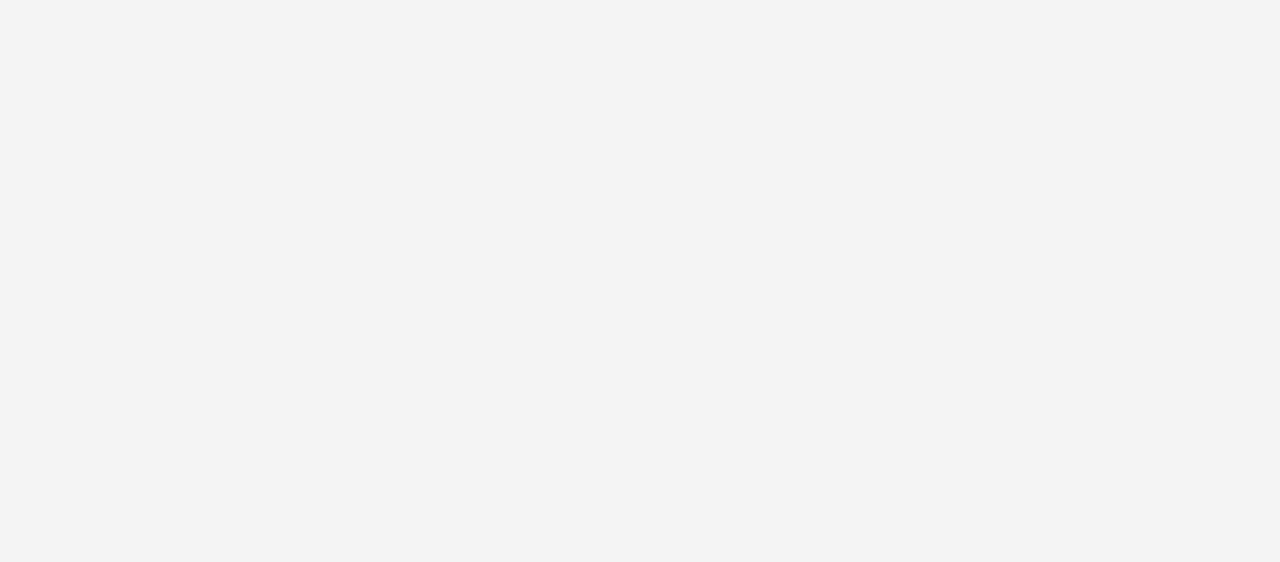
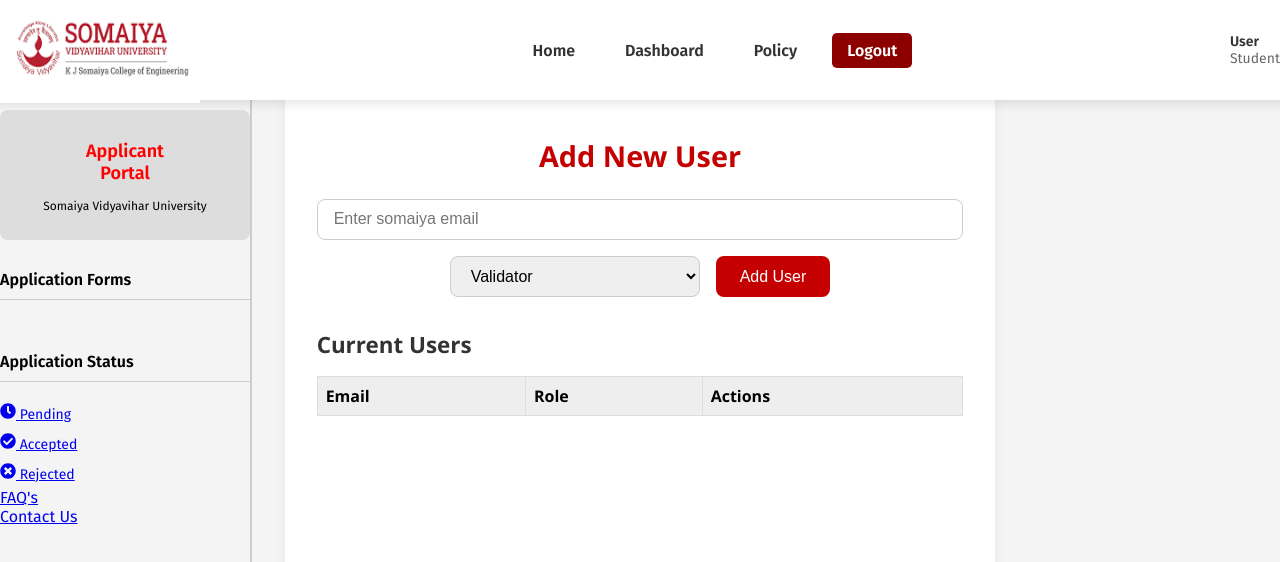
Before and after one commit to desaidevanshu/SDC, a React (Vite) app: page /adduser in a window 1280 px wide. Before the commit this address had no page. Shown: the top 562 px of the page. Built offline with nearby package versions, Linux system fonts and the light colour scheme.

Commit message:
In admin the add user added in the navbar and add user page and also the login page accordingly

```diff
--- a/src/App.jsx
+++ b/src/App.jsx
@@ -26,6 +26,7 @@ import DeptCoordDashboard from "./pages/DepartmentCoordinator";
 import PrincipalDash from "./pages/Principal";
 import InstCoordDash from "./pages/InstituteCoordinator";
 import AdminDashboard from "./pages/Admin";
+import AddUser from "./pages/AddUser";
 
 import "./style.css";
 
@@ -59,6 +60,7 @@ const App = () => {
         <Route path="/principalHome" element={<PrincipalDash />} />
         <Route path="/insticoordHome" element={<InstCoordDash />} />
         <Route path="/AdHome" element={<AdminDashboard />} />
+        <Route path="/adduser" element={<AddUser />} />
         </Routes>
     </Router>
   );
--- a/src/components/Navbar.jsx
+++ b/src/components/Navbar.jsx
@@ -1,3 +1,4 @@
+// Navbar.js
 import React from "react";
 import { Link, useLocation } from "react-router-dom";
 import "../style.css";
@@ -9,10 +10,8 @@ const Navbar = () => {
   const userRole = user?.role || "Student";
   const location = useLocation();
 
-  // Clean display of role (e.g., "Faculty" instead of "Validator")
   let displayRole = userRole === "Validator" ? "Faculty" : userRole;
 
-  // Define dynamic home route based on role
   const roleRoutes = {
     Student: "/home",
     Validator: "/facHome",
@@ -23,7 +22,7 @@ const Navbar = () => {
     Principal: "/principalHome",
   };
 
-  const homeLink = roleRoutes[userRole] || "/home"; // Fallback to student home
+  const homeLink = roleRoutes[userRole] || "/home";
 
   return (
     <nav className="navbar-home">
@@ -33,7 +32,11 @@ const Navbar = () => {
 
       <div className="navbar-center">
         <Link to={homeLink} className="nav-link">Home</Link>
-        <Link to="/dashboard" className="nav-link">Dashboard</Link>
+        {userRole === "Admin" ? (
+          <Link to="/adduser" className="nav-link">Add User</Link>
+        ) : (
+          <Link to="/dashboard" className="nav-link">Dashboard</Link>
+        )}
         <Link to="/policy" className="nav-link">Policy</Link>
         <Link to="/" className="nav-link logout-btn">Logout</Link>
       </div>
--- /dev/null
+++ b/src/components/styles/AddUser.css
@@ -0,0 +1,101 @@
+/* === AddUser Page Styling === */
+
+.add-user-page {
+  max-width: 900px;
+  margin: 2rem auto;
+  background-color: #fff;
+  padding: 2rem 2.5rem;
+  border-radius: 12px;
+  box-shadow: 0 4px 12px rgba(0, 0, 0, 0.05);
+  font-family: 'Segoe UI', sans-serif;
+}
+
+.add-user-page h2 {
+  font-size: 1.8rem;
+  color: #c40000;
+  margin-bottom: 1.5rem;
+  text-align: center;
+}
+
+.add-user-form {
+  display: flex;
+  flex-wrap: wrap;
+  gap: 1rem;
+  justify-content: center;
+  margin-bottom: 2rem;
+}
+
+.add-user-form input[type="email"],
+.add-user-form select {
+  padding: 0.65rem 1rem;
+  font-size: 1rem;
+  border: 1px solid #ccc;
+  border-radius: 8px;
+  min-width: 250px;
+  transition: border 0.2s ease;
+}
+
+.add-user-form input:focus,
+.add-user-form select:focus {
+  border-color: #c40000;
+  outline: none;
+}
+
+.add-user-form button {
+  background-color: #c40000;
+  color: #fff;
+  border: none;
+  border-radius: 8px;
+  padding: 0.65rem 1.5rem;
+  font-size: 1rem;
+  cursor: pointer;
+  transition: background 0.3s ease;
+}
+
+.add-user-form button:hover {
+  background-color: #a00000;
+}
+
+/* === User Table === */
+
+.add-user-page h3 {
+  font-size: 1.4rem;
+  margin-bottom: 1rem;
+  color: #333;
+}
+
+
+/* === Responsive === */
+@media (max-width: 600px) {
+  .add-user-form {
+    flex-direction: column;
+    align-items: stretch;
+  }
+
+  .add-user-form input,
+  .add-user-form select,
+  .add-user-form button {
+    width: 100%;
+  }
+
+  td button {
+    margin-bottom: 0.3rem;
+  }
+}
+
+.layout-container {
+  display: flex;
+  min-height: 100vh;
+  background-color: #f9f9f9;
+}
+
+.main-content {
+  flex: 1;
+  display: flex;
+  flex-direction: column;
+}
+
+.add-user-page {
+  padding: 2rem;
+  flex: 1;
+}
--- /dev/null
+++ b/src/pages/AddUser.jsx
@@ -0,0 +1,105 @@
+import React, { useState, useEffect } from "react";
+import "../components/styles/AddUser.css";
+import Navbar from "../components/Navbar";
+import Sidebar from "../components/Sidebar";
+
+const AddUser = () => {
+  const [email, setEmail] = useState("");
+  const [role, setRole] = useState("Student");
+  const [users, setUsers] = useState([]);
+
+  useEffect(() => {
+    const storedUsers = JSON.parse(localStorage.getItem("userList")) || [];
+    setUsers(storedUsers);
+  }, []);
+
+  const saveUsers = (newUsers) => {
+    localStorage.setItem("userList", JSON.stringify(newUsers));
+    setUsers(newUsers);
+  };
+
+  const handleAddUser = () => {
+    if (!email.endsWith("@somaiya.edu")) {
+      alert("Only somaiya.edu emails allowed");
+      return;
+    }
+
+    const newUser = { email, role };
+    const updatedUsers = [...users, newUser];
+    saveUsers(updatedUsers);
+    setEmail("");
+    setRole("Student");
+    alert("User added successfully!");
+  };
+
+  const handleDelete = (index) => {
+    const updated = users.filter((_, i) => i !== index);
+    saveUsers(updated);
+  };
+
+  const handleEdit = (index) => {
+    const newEmail = prompt("Enter new email", users[index].email);
+    const newRole = prompt("Enter new role", users[index].role);
+    if (newEmail && newRole) {
+      const updated = [...users];
+      updated[index] = { email: newEmail, role: newRole };
+      saveUsers(updated);
+    }
+  };
+
+  return (
+    <div className="layout-container">
+      <Sidebar />
+      <div className="main-content">
+        <Navbar />
+        <div className="add-user-page" style={{ paddingTop: "5rem" }}>
+          <h2>Add New User</h2>
+          <div className="add-user-form">
+            <input
+              type="email"
+              placeholder="Enter somaiya email"
+              value={email}
+              onChange={(e) => setEmail(e.target.value)}
+              required
+            />
+            <select value={role} onChange={(e) => setRole(e.target.value)}>
+
+              <option>Validator</option>
+              <option>Department Coordinator</option>
+              <option>Institute Coordinator</option>
+              <option>HOD</option>
+              <option>Principal</option>
+              <option>Admin</option>
+            </select>
+            <button onClick={handleAddUser}>Add User</button>
+          </div>
+
+          <h3>Current Users</h3>
+          <table>
+            <thead>
+              <tr>
+                <th>Email</th>
+                <th>Role</th>
+                <th>Actions</th>
+              </tr>
+            </thead>
+            <tbody>
+              {users.map((u, i) => (
+                <tr key={i}>
+                  <td>{u.email}</td>
+                  <td>{u.role}</td>
+                  <td>
+                    <button onClick={() => handleEdit(i)}>Edit</button>
+                    <button onClick={() => handleDelete(i)}>Delete</button>
+                  </td>
+                </tr>
+              ))}
+            </tbody>
+          </table>
+        </div>
+      </div>
+    </div>
+  );
+};
+
+export default AddUser;
--- a/src/pages/Login.jsx
+++ b/src/pages/Login.jsx
@@ -37,21 +37,21 @@ const Login = () => {
     }
   };
 
+  // Hardcoded role support
   const VALIDATOR_EMAILS = [
     "devanshu.de@somaiya.edu",
     "smitasankhe@somaiya.edu",
     "vaibhav.vasani@somaiya.edu",
     "swapnil.cp@somaiya.edu",
   ];
-  const DEPT_COORDINATORS = ["swapnil.cp@somaiya.edu","devanshu.de@somaiya.edu"];
-  const INSTI_COORDINATORS = ["smitasankhe@somaiya.edu","devanshu.des@somaiya.edu"];
+  const DEPT_COORDINATORS = ["swapnil.cp@somaiya.edu", "devanshu.de@somaiya.edu"];
+  const INSTI_COORDINATORS = ["smitasankhe@somaiya.edu", "devanshu.des@somaiya.edu"];
   const HOD_EMAILS = ["devanshu.dev@somaiya.edu"];
-  const PRINCIPAL_EMAILS = ["principal.kjsce@somaiya.edu","devanshu.desa@somaiya.edu"];
+  const PRINCIPAL_EMAILS = ["principal.kjsce@somaiya.edu", "devanshu.desa@somaiya.edu"];
 
   const handleGoogleSuccess = (credentialResponse, role = "Student") => {
     const setError = role === "Validator" ? setValidatorError : setStudentError;
     setError("");
-
 
     try {
       if (!credentialResponse.credential) {
@@ -74,14 +74,23 @@ const Login = () => {
       if (role === "Validator") {
         let matchedRoles = [];
 
+        // Admin override
         if (decoded.email === "sdc-kjsce@somaiya.edu" || decoded.email === "devanshu.d@somaiya.edu") {
           matchedRoles = ["Admin"];
         } else {
+          // Hardcoded role checks
           if (VALIDATOR_EMAILS.includes(decoded.email)) matchedRoles.push("Validator");
           if (DEPT_COORDINATORS.includes(decoded.email)) matchedRoles.push("Department Coordinator");
           if (INSTI_COORDINATORS.includes(decoded.email)) matchedRoles.push("Institute Coordinator");
           if (HOD_EMAILS.includes(decoded.email)) matchedRoles.push("HOD");
           if (PRINCIPAL_EMAILS.includes(decoded.email)) matchedRoles.push("Principal");
+
+          // Dynamic check from Admin panel additions
+          const storedUsers = JSON.parse(localStorage.getItem("userList")) || [];
+          const matchedUser = storedUsers.find((u) => u.email === decoded.email);
+          if (matchedUser && matchedUser.role && !matchedRoles.includes(matchedUser.role)) {
+            matchedRoles.push(matchedUser.role);
+          }
         }
 
         if (matchedRoles.length === 0) {
@@ -104,12 +113,9 @@ const Login = () => {
         }
       }
 
-      // No need for special student email check — any @somaiya.edu is allowed
-
       localStorage.setItem("svvNetId", decoded.email);
       localStorage.setItem("user", JSON.stringify({ svvNetId: decoded.email, role: userRole }));
 
-      // Redirect
       switch (userRole) {
         case "Admin":
           navigate("/AdHome");
```
